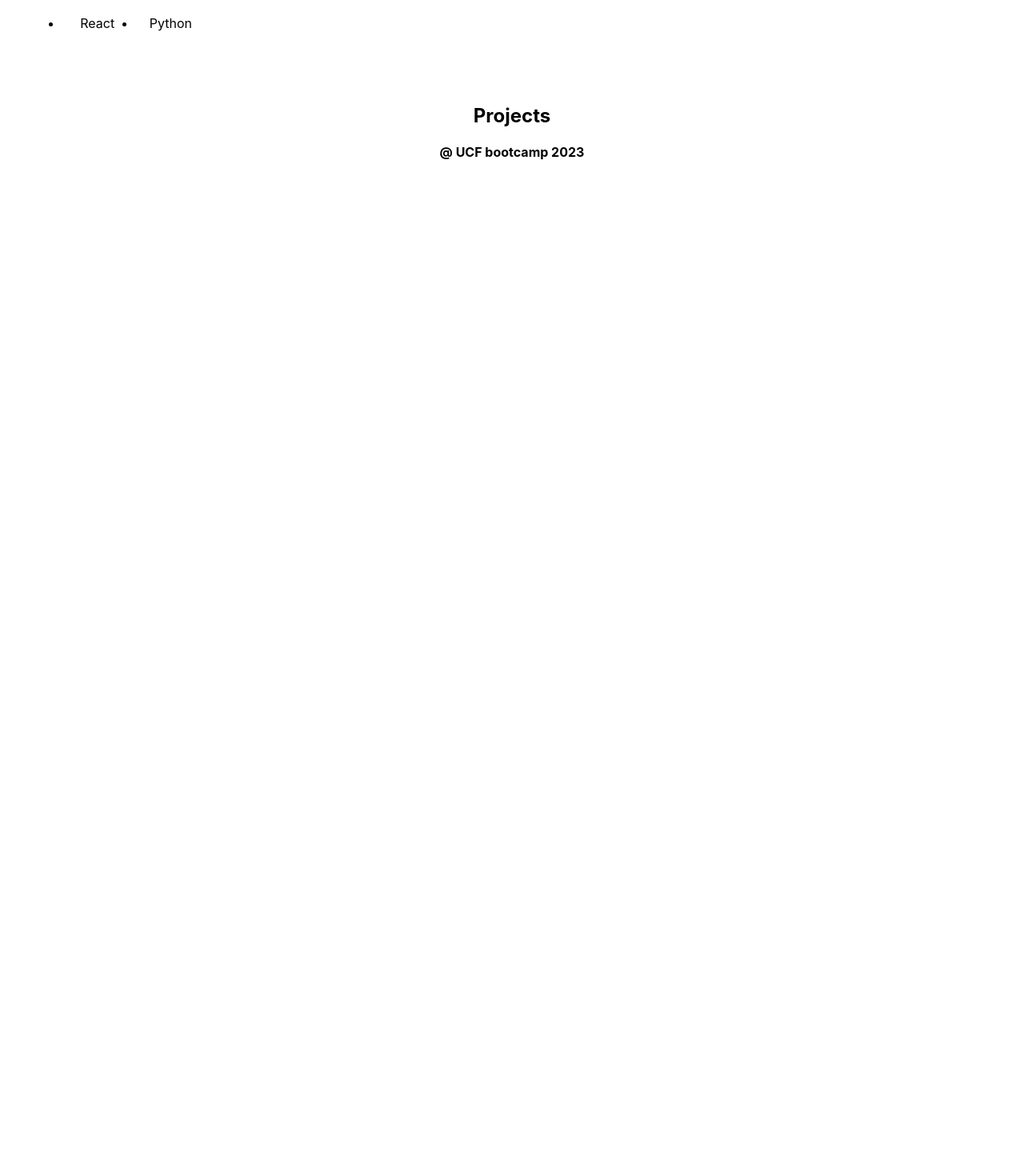
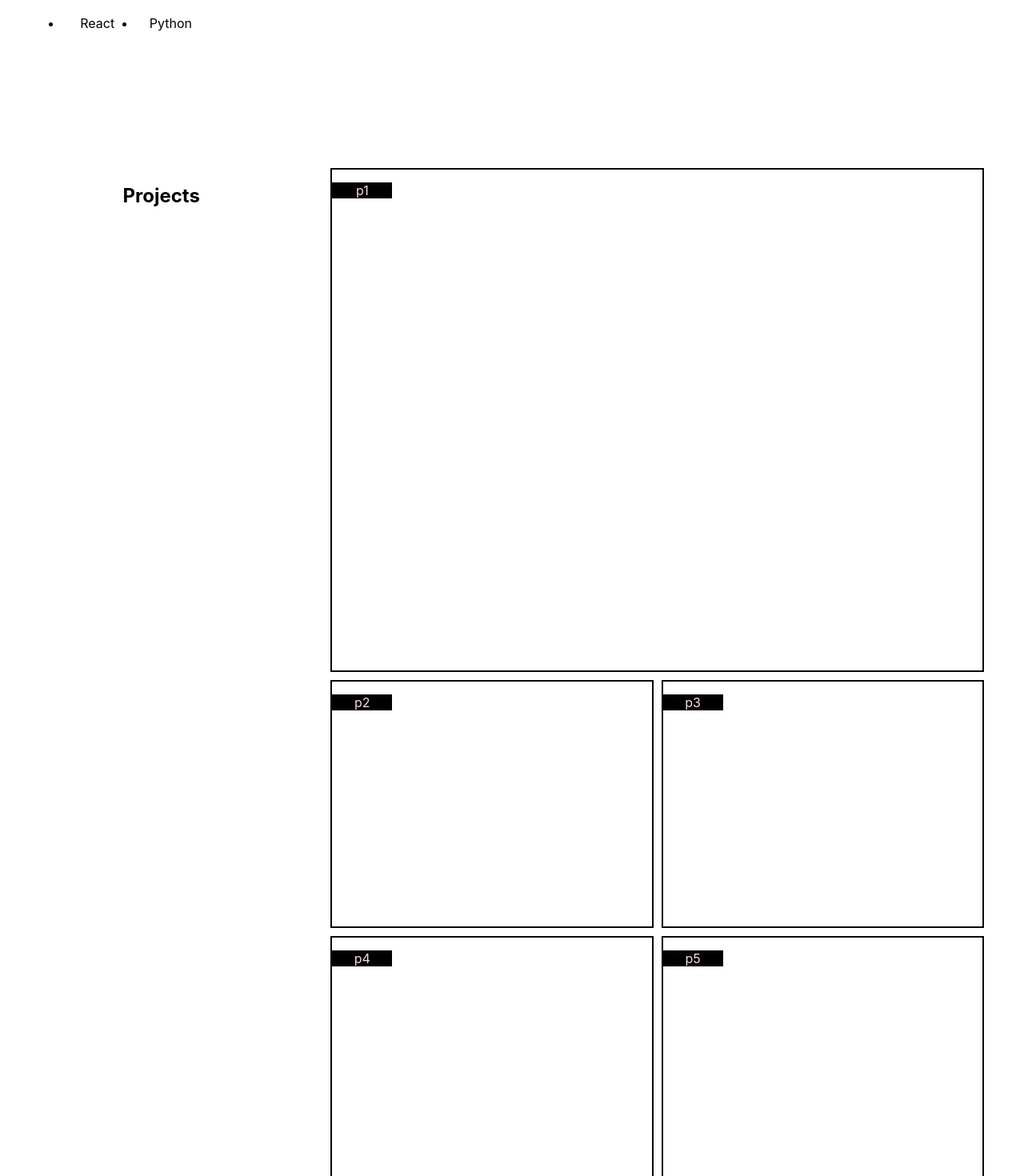
Before and after one commit to AlexNash91/React-Portfolio, a React (Create React App) app: page / in a window 1280 px wide. Shown: the part 820-2290 px from the top of the page at 80% size. Before the commit the page ends 1041 px from the top, so only its background shows below. Built offline with nearby package versions, Linux system fonts and the light colour scheme.

Commit message:
set up grid for projects

```diff
--- a/src/App.css
+++ b/src/App.css
@@ -1,3 +1,7 @@
+:root {
+  --text-pink: #ffdbdb;
+}
+
 .App {
   text-align: center;
 }
@@ -51,6 +55,7 @@
   display: flex;
   align-items: left;
 }
+
 .grid {
 
   display: grid;
@@ -59,5 +64,74 @@
   grid-auto-rows: minmax(50px, 75px);
   padding-top: 100px;
   margin-right: 50px;
+}
 
+.work {
+  justify-content: left;
+  display: grid;
+  grid-template-columns: repeat(3, 1fr);
+  gap: 10px;
+  grid-auto-rows: minmax(150px, 75px);
+  padding-top: 100px;
+  margin-right: 50px;
 }
+
+.container-1 {
+  grid-column: 2/4;
+  grid-row: 1/5;
+  border: 2px solid black;
+}
+
+.container-2 {
+  grid-column: 2/3;
+  grid-row: 5/7;
+  border: 2px solid black;
+}
+
+.container-3 {
+  grid-column: 3/4;
+  grid-row: 5/7;
+  border: 2px solid black;
+}
+
+.container-4 {
+  grid-column: 2/3;
+  grid-row: 7/9;
+  border: 2px solid black;
+}
+
+.container-5 {
+  grid-column: 3/4;
+  grid-row: 7/9;
+  border: 2px solid black;
+}
+
+.p1 {
+  color: var(--text-pink);
+  background-color: black;
+  width: 75px;
+}
+
+.p2 {
+  color: var(--text-pink);
+  background-color: black;
+  width: 75px;
+}
+
+.p3 {
+  color: var(--text-pink);
+  background-color: black;
+  width: 75px;
+}
+
+.p4 {
+  color: var(--text-pink);
+  background-color: black;
+  width: 75px;
+}
+
+.p5 {
+  color: var(--text-pink);
+  background-color: black;
+  width: 75px;
+}
--- a/src/components/Projects/index.js
+++ b/src/components/Projects/index.js
@@ -1,29 +1,30 @@
 import React from 'react';
 const Projects = () => {
   return (
-    <section id="work">
+    <section class="work">
       <h2 class="work-title">Projects</h2>
       <div class="container-1">
 
-        <p class="p1"></p>
+        <p class="p1">p1</p>
       </div>
       <div class="container-2">
 
-        <p class="p2"></p>
+        <p class="p2">p2</p>
       </div>
       <div class="container-3">
 
-        <p class="p3"></p>
+        <p class="p3">p3</p>
       </div>
       <div class="container-4">
 
-        <p class="p4"></p>
+        <p class="p4">p4</p>
       </div>
       <div class="container-5">
 
-        <p class=" p5"></p>
+        <p class="p5">p5</p>
       </div>
     </section>
   );
 };
+
 export default Projects;
```
Also changed, not shown: src/assets/Sakura-small.jpg (added).
